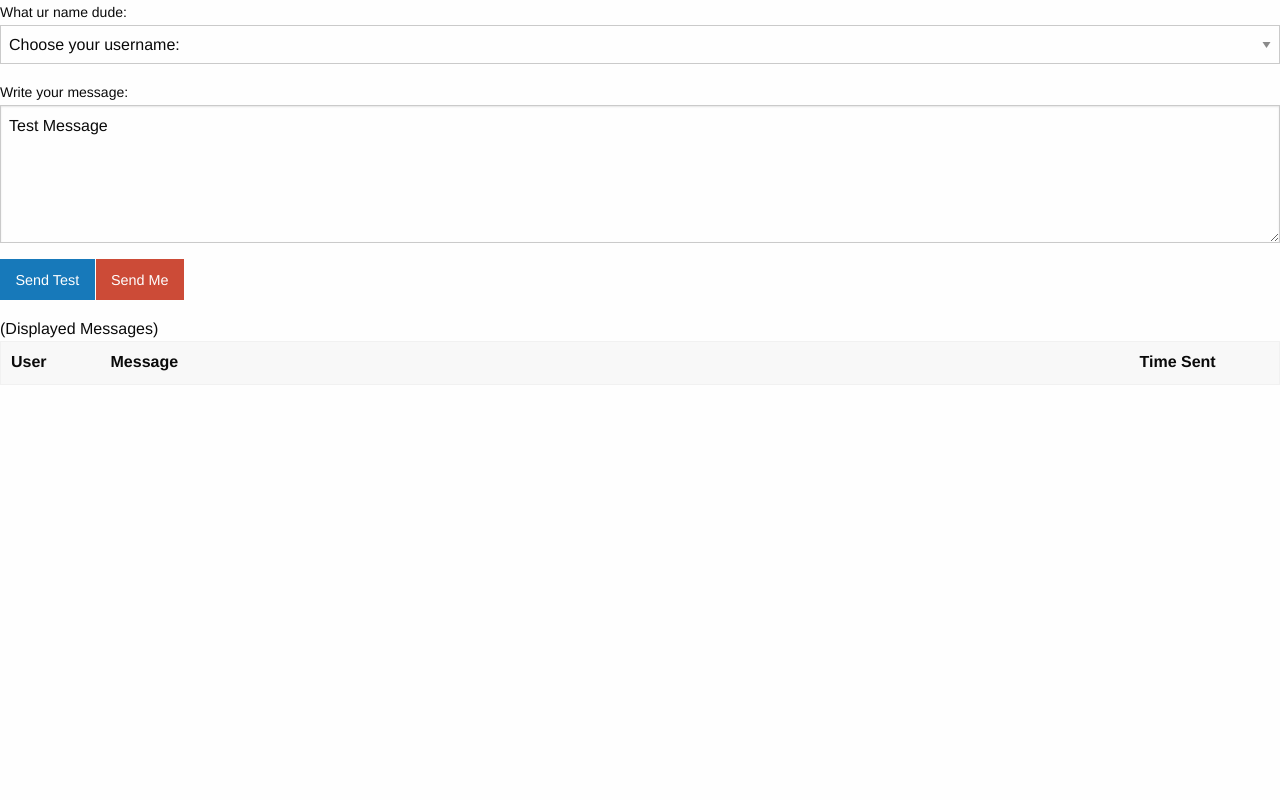
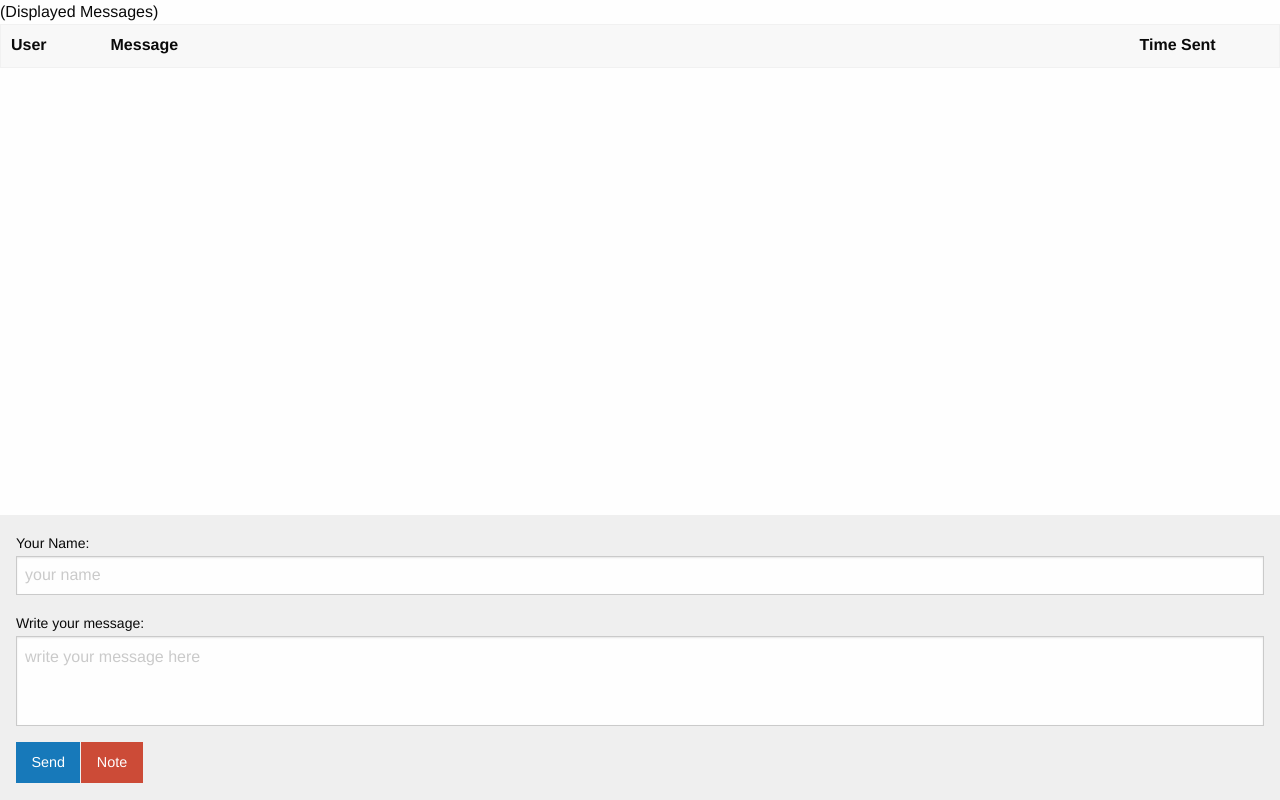
Before and after one commit to AndyGorbould/Node-Chat, a website: page client/index.html in a window 1280 px wide. Drawn offline with nearby package versions, Linux system fonts and the light colour scheme; no server answers.

Commit message:
working loads better, ty Net Ninja

```diff
--- a/client/client.js
+++ b/client/client.js
@@ -1,64 +1,38 @@
 let socket = io.connect(); ///// this might be needed here to run
+
+// from DOM
+let message = document.getElementById('message');
+let user = document.getElementById('user');
+let sendAll = document.getElementById('sendAll');
+let sendSelf = document.getElementById('sendSelf');
 
 // checking how many clients connected
 let counter = 0;
 counter++;
 console.log(counter + " someone connected");
 
-// User select (dropdown)
-
-let selectUser = document.getElementById("selectUser");
-let users = [
-  "Korvo",
-  "Terry",
-  "Jesse",
-  "Yumyulack",
-  "Mr. Nanobots",
-  "Red Goobler",
-  "Mork",
-  "A.L.F.",
-  "Rufus",
-  "Xeno",
-];
-
-for (let i = 0; i < users.length; i++) {
-  let opt = users[i];
-  let el = document.createElement("option");
-  el.textContent = opt;
-  el.value = opt;
-  selectUser.appendChild(el);
-}
-
-selectUser.addEventListener("change", (event) => {
-  userName = event.target.value;
-  console.log(userName + " i am i am");
-  socket.emit("sendUserName", userName);
+// send object on click
+document.getElementById('sendAll').addEventListener('click', () => {
+    let time = new Date().toLocaleString("en-GB", { timeZone: "UTC" });
+    socket.emit('chat', {
+        user: user.value,
+        message: message.value,
+        time: time,
     });
-
-// button (sendToAll)
-document.getElementById("sendToAll").addEventListener("click", () => {
-  let msg = document.getElementById("msg").value;
-  let userObj = {
-    user: userName,
-    msg: msg
-  }
-  socket.emit("sendToAll", userObj);
 });
 
 // define target for prints
-let target = document.getElementById("target");
+let target = document.getElementById('target');
 
 // receive message back from server (step 14)
-socket.on("displayMessage", (message) => {
-  // add time
-  let time = new Date().toLocaleString("en-GB", { timeZone: "UTC" }); // stick this in with objects
+socket.on('chat', (data) => {
     target.innerHTML +=
         "<tr><td>" +
-    userName +
+        data.user +
         "</td><td>" +
-    message +
+        data.message +
         "</td><td>" +
-    time +
+        data.time +
         "</td></tr>";
 
     // target.append(`<td>user</td>`);
--- a/client/index.html
+++ b/client/index.html
@@ -14,36 +14,8 @@
 
 <body>
 
-
-    <!-- SELECT USER -->
-    <label for="selectUser">What ur name dude:</label>
-    <select id="selectUser">
-        <option>Choose your username:</option>
-    </select>
-    <!-- THIS WELCOMES THE SELECTED USER -->
-    <div id="userName"></div>
-
-
-    <!-- input form >>> text, sendall, sendprivate -->
-    <section class="row">
-        <!-- <form action="" method=""> -->
-
-        <label for="message">Write your message:</label>
-        <!-- text area -->
-        <textarea class="small-12 medium-6 columns" id="msg" name="message" rows="5">Test Message</textarea>
-
-        <div class="button-group">
-            <!-- send all btn -->
-            <button id="sendToAll" class="button">Send Test</button>
-            <button id="sendToMe" class="alert button">Send Me</button>
-        </div>
-
-
-        <!-- <button name="sendToMe" type="submit">Send To Me</button> -->
-
-        <!-- </form> -->
-
-        <!-- <div id="target"> -->
+    <!-- make this section scrollable & the input fixed -->
+    <section class="row output">
         (Displayed Messages)
         <table>
             <thead>
@@ -56,9 +28,20 @@
             <tbody id="target">
             </tbody>
         </table>
-        <!-- </div> -->
+    </section>
 
+    <section class="row input">
+        <label for="user">Your Name:</label>
+        <input type="text" id="user" name="user" placeholder="your name">
+        <label for="message">Write your message:</label>
+        <textarea class="small-12 medium-6 columns" id="message" name="message" rows="3" placeholder="write your message here"></textarea>
+        <div class="button-group">
+            <button id="sendAll" class="button">Send</button>
+            <button id="sendSelf" class="alert button">Note</button>
+            <!-- <button id="clear" class="alert button">Clear</button> -->
+        </div>
     </section>
+
 
 
 
--- a/client/style.css
+++ b/client/style.css
@@ -0,0 +1,17 @@
+.row {
+    /* margin: 2%; */
+}
+
+textarea {
+    resize: none;
+}
+
+.input {
+    position: absolute;
+    right: 0;
+    bottom: 0;
+    left: 0;
+    padding: 1em;
+    padding-bottom: 0em;
+    background-color: #efefef;
+}
```
Also changed, not shown: server/server.js (+10 -11 lines). Lines whose indentation alone changed are shown as unchanged.
